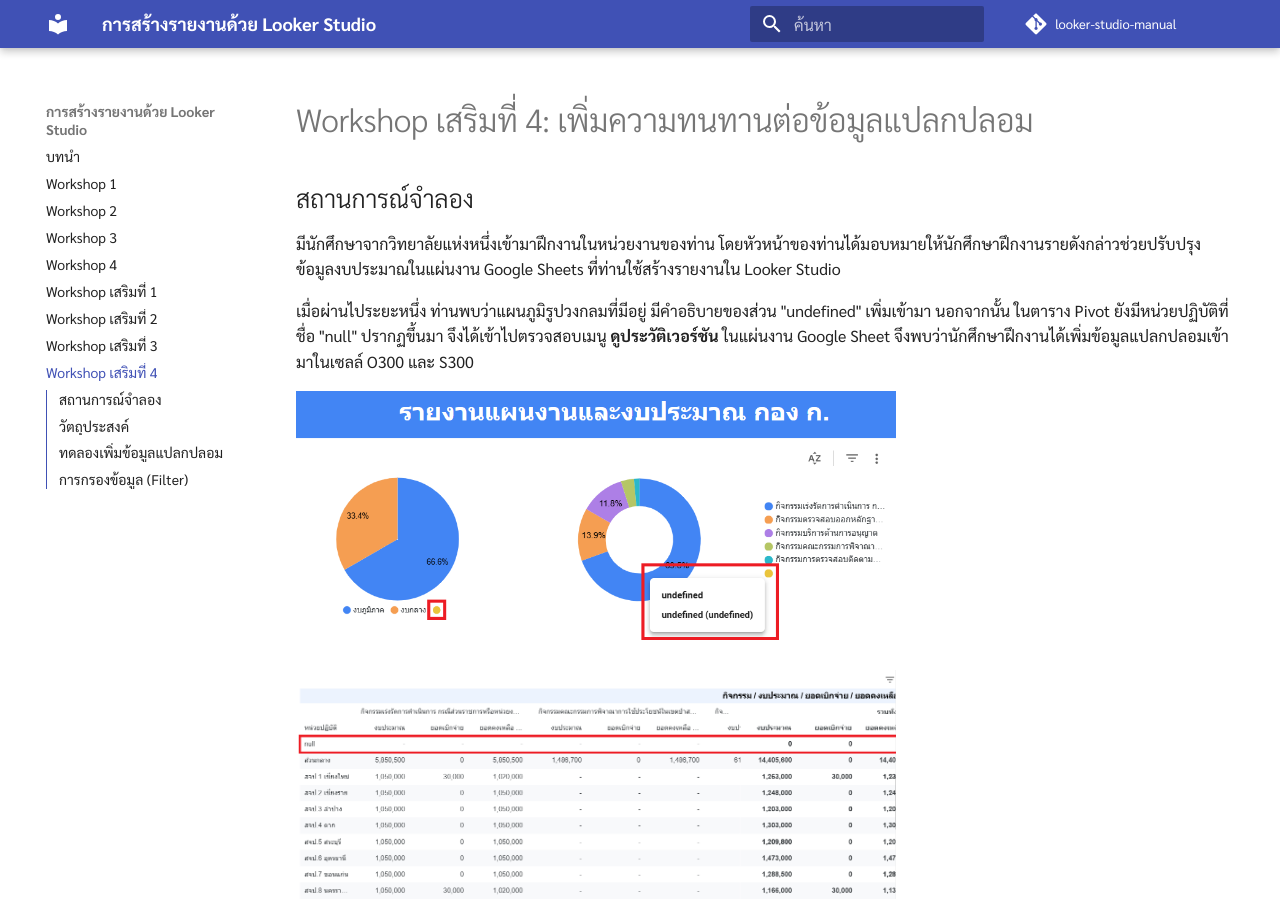
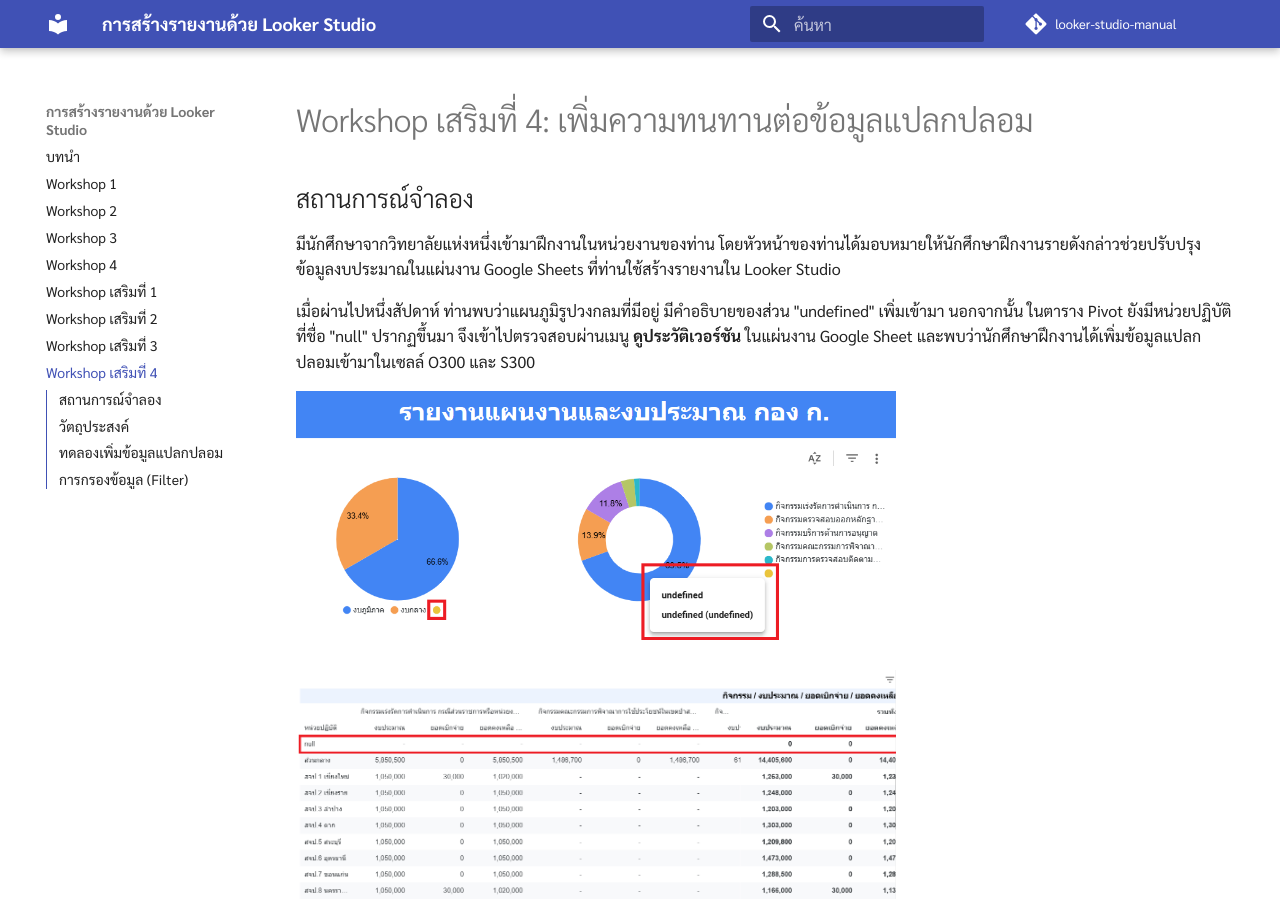
Before and after one commit to weeix/looker-studio-manual, an MkDocs documentation site: the page built from docs/workshop-supplement-4.md, in a window 1280 px wide and 900 px high. Built offline with MkDocs 1.6.1 and Material for MkDocs 9.7.7, drawn with Linux system fonts in a browser that asks for light colours; comment, search, counter and statistics services are not loaded.

Commit message:
revise supplement workshop 4

```diff
--- a/docs/workshop-supplement-4.md
+++ b/docs/workshop-supplement-4.md
@@ -4,7 +4,7 @@
 
 มีนักศึกษาจากวิทยาลัยแห่งหนึ่งเข้ามาฝึกงานในหน่วยงานของท่าน โดยหัวหน้าของท่านได้มอบหมายให้นักศึกษาฝึกงานรายดังกล่าวช่วยปรับปรุงข้อมูลงบประมาณในแผ่นงาน Google Sheets ที่ท่านใช้สร้างรายงานใน Looker Studio
 
-เมื่อผ่านไประยะหนึ่ง ท่านพบว่าแผนภูมิรูปวงกลมที่มีอยู่ มีคำอธิบายของส่วน "undefined" เพิ่มเข้ามา นอกจากนั้น ในตาราง Pivot ยังมีหน่วยปฏิบัติที่ชื่อ "null" ปรากฏขึ้นมา จึงได้เข้าไปตรวจสอบเมนู **ดูประวัติเวอร์ชัน** ในแผ่นงาน Google Sheet จึงพบว่านักศึกษาฝึกงานได้เพิ่มข้อมูลแปลกปลอมเข้ามาในเซลล์ O300 และ S300
+เมื่อผ่านไปหนึ่งสัปดาห์ ท่านพบว่าแผนภูมิรูปวงกลมที่มีอยู่ มีคำอธิบายของส่วน "undefined" เพิ่มเข้ามา นอกจากนั้น ในตาราง Pivot ยังมีหน่วยปฏิบัติที่ชื่อ "null" ปรากฏขึ้นมา จึงเข้าไปตรวจสอบผ่านเมนู **ดูประวัติเวอร์ชัน** ในแผ่นงาน Google Sheet และพบว่านักศึกษาฝึกงานได้เพิ่มข้อมูลแปลกปลอมเข้ามาในเซลล์ O300 และ S300
 
 ![แผนภูมิรูปวงกลมมีส่วน undefined เพิ่มเข้ามา](img/wss4-s0-1.png){ width="600" }
 
```
